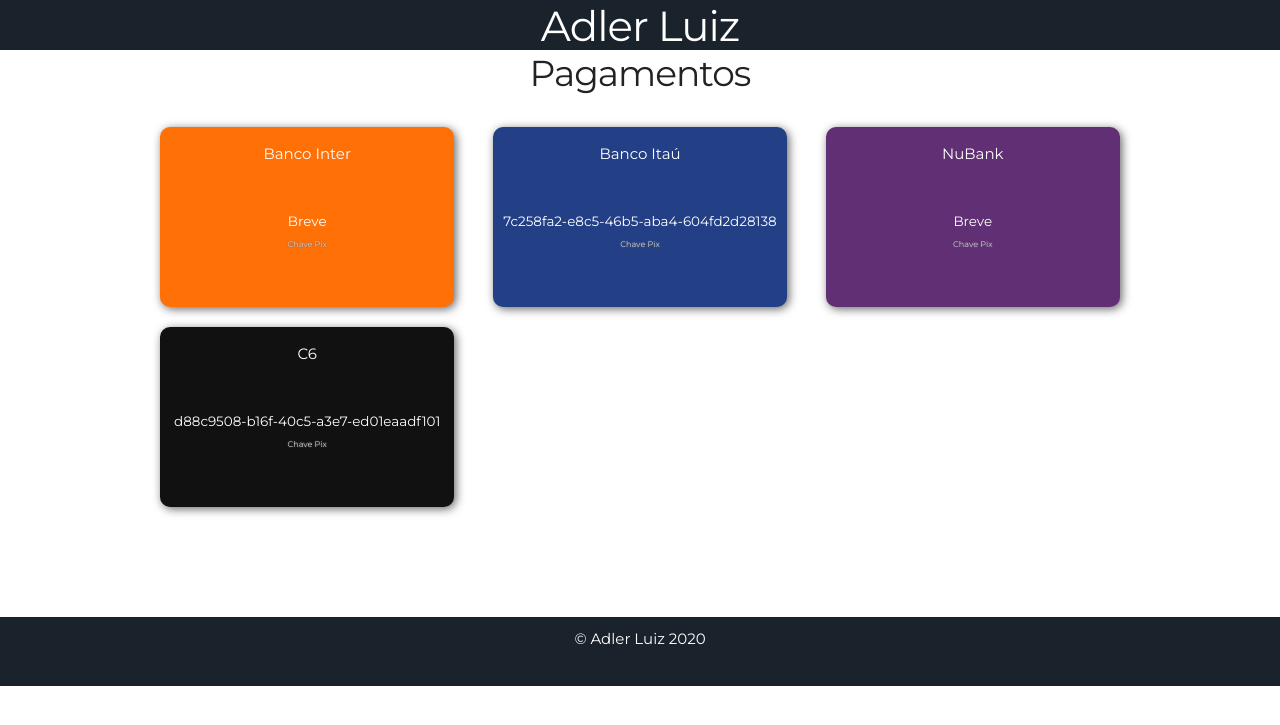
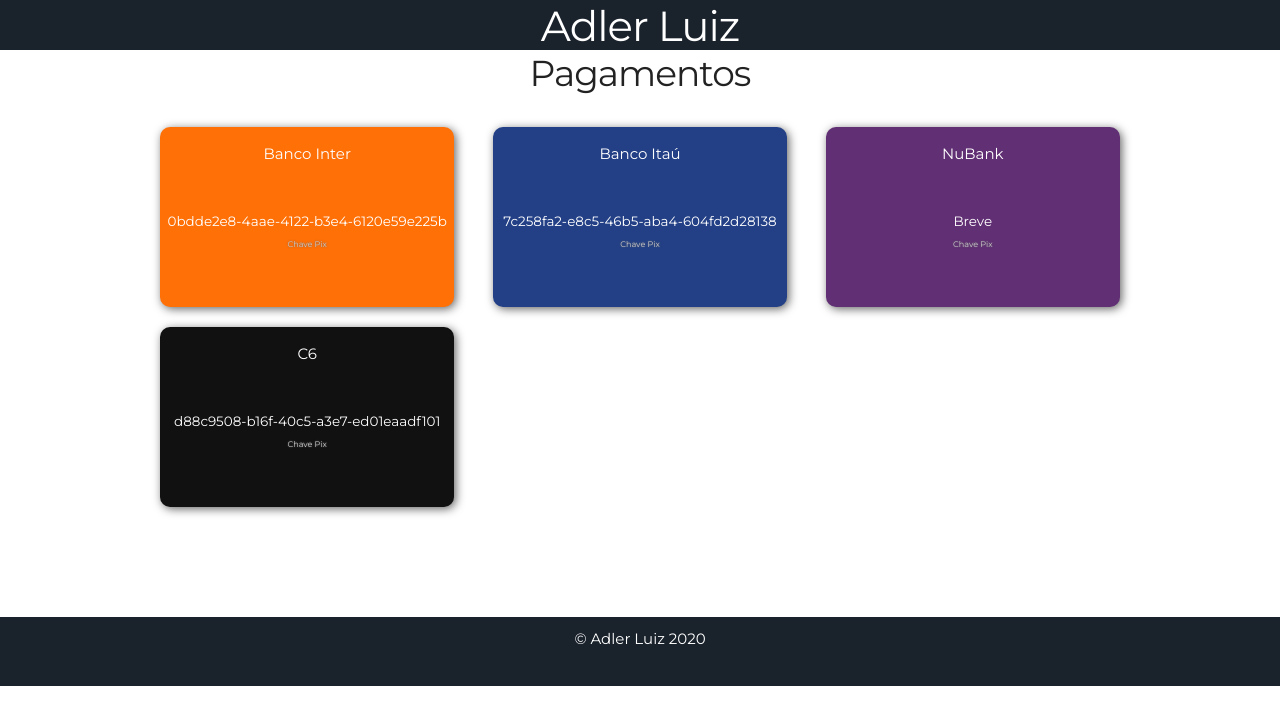
Before and after one commit to adlerluiz/adlerluiz.github.io, a Jekyll site: the page built from payments.html, in a window 1280 px wide. Shown: the top 725 px of the page. Built offline with Jekyll 4.4.1, drawn with Linux system fonts in a browser that asks for light colours.

Commit message:
:sparkles: Add inter Pix

```diff
--- a/_includes/payments.html
+++ b/_includes/payments.html
@@ -85,7 +85,7 @@
 			</div>
 
 			<div class="pix-key">
-				Breve
+				0bdde2e8-4aae-4122-b3e4-6120e59e225b
 			</div>
 
 		</div>
```
